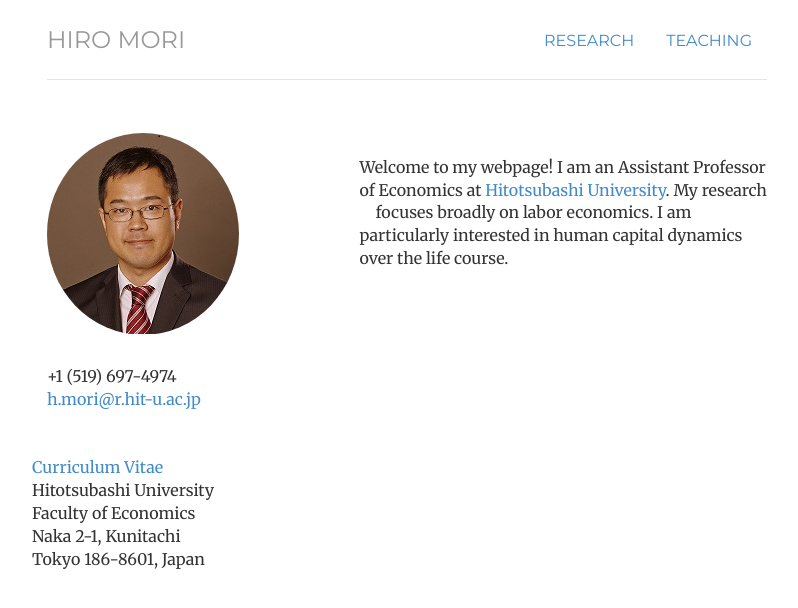
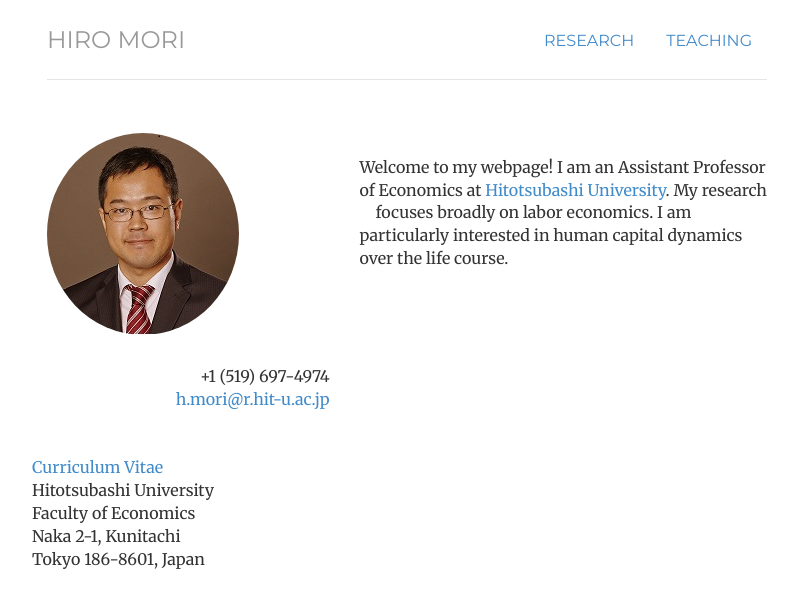
Before and after one commit to morihiroaki/morihiroaki.github.io, a Jekyll site: the page built from index.html, in a window 1280 px wide. Shown: the top 608 px of the page, without its empty margins (233-1031 px from the left). Built offline with Jekyll 4.4.1, drawn with Linux system fonts in a browser that asks for light colours.

Commit message:
Update index.html

```diff
--- a/index.html
+++ b/index.html
@@ -12,11 +12,11 @@
     <img  class="img-circle avatar" alt="Hiro Mori" src="files/portrait.jpg">
       <div class="contact-item">
         <div class="icon pull-left text-center"><span class="fa fa-phone fa-fw"></span></div>
-        <div class="title only pull-left">  +1 (519) 697-4974</div>
+        <div class="title only pull-right">  +1 (519) 697-4974</div>
       </div>
     　<div class="contact-item">
     　  <div class="icon pull-left text-center"><span class="fa fa-envelope fa-fw"></span></div>
-        <div class="title only pull-left"><a href="mailto:h.mori@r.hit-u.ac.jp" id="email_link" class="tracked-link" data-label="Email">  h.mori&commat;r.hit-u.ac.jp</a></div>
+        <div class="title only pull-right"><a href="mailto:h.mori@r.hit-u.ac.jp" id="email_link" class="tracked-link" data-label="Email">  h.mori&commat;r.hit-u.ac.jp</a></div>
     　</div>
       <br>
     </div>
```
